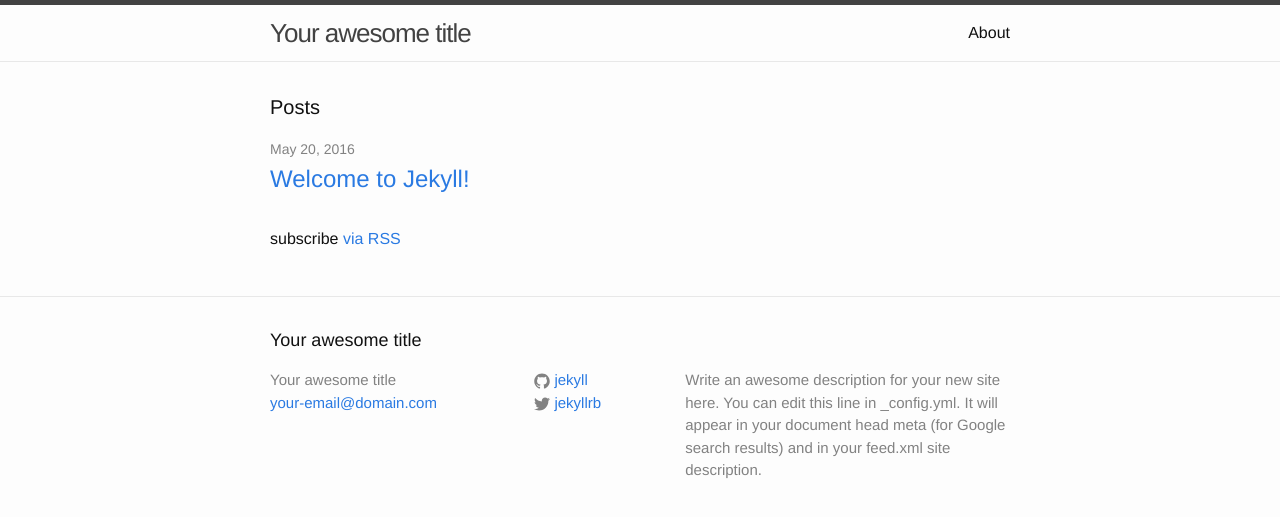
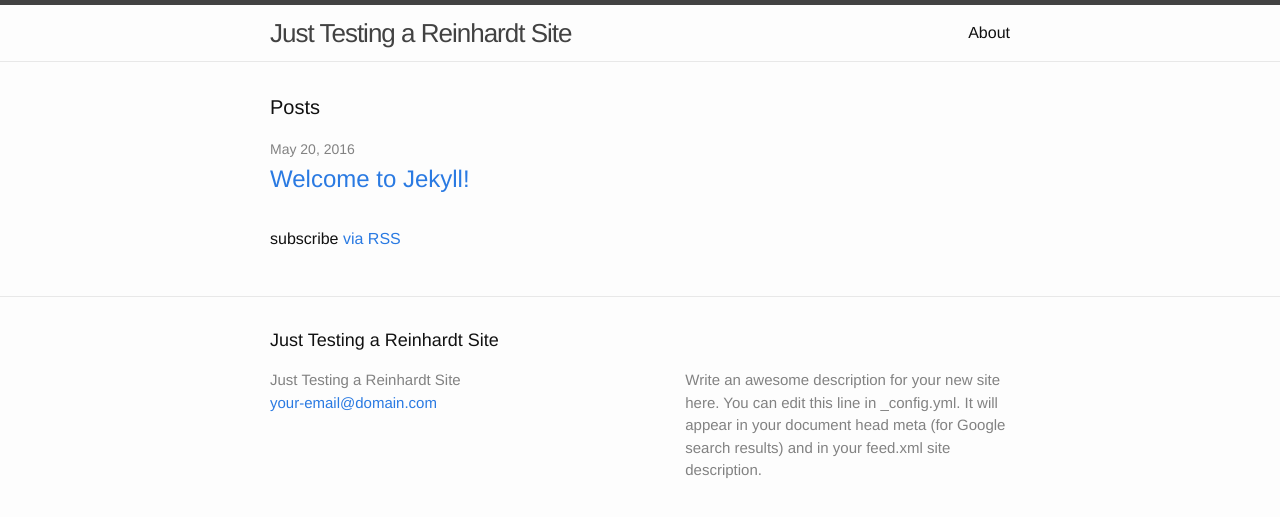
Before and after one commit to billreinhardt/billreinhardt.github.io, a Jekyll site: the page built from index.html, in a window 1280 px wide. Shown: the top 517 px of the page. Built offline with Jekyll 4.4.1, drawn with Linux system fonts in a browser that asks for light colours.

Commit message:
changed site config file, _config.yml

```diff
--- a/_config.yml
+++ b/_config.yml
@@ -6,7 +6,7 @@
 # 'jekyll serve'. If you change this file, please restart the server process.
 
 # Site settings
-title: Your awesome title
+title: Just Testing a Reinhardt Site
 email: your-email@domain.com
 description: > # this means to ignore newlines until "baseurl:"
   Write an awesome description for your new site here. You can edit this
@@ -14,8 +14,6 @@ description: > # this means to ignore newlines until "baseurl:"
   Google search results) and in your feed.xml site description.
 baseurl: "" # the subpath of your site, e.g. /blog
 url: "http://yourdomain.com" # the base hostname & protocol for your site
-twitter_username: jekyllrb
-github_username:  jekyll
 
 # Build settings
 markdown: kramdown
```
